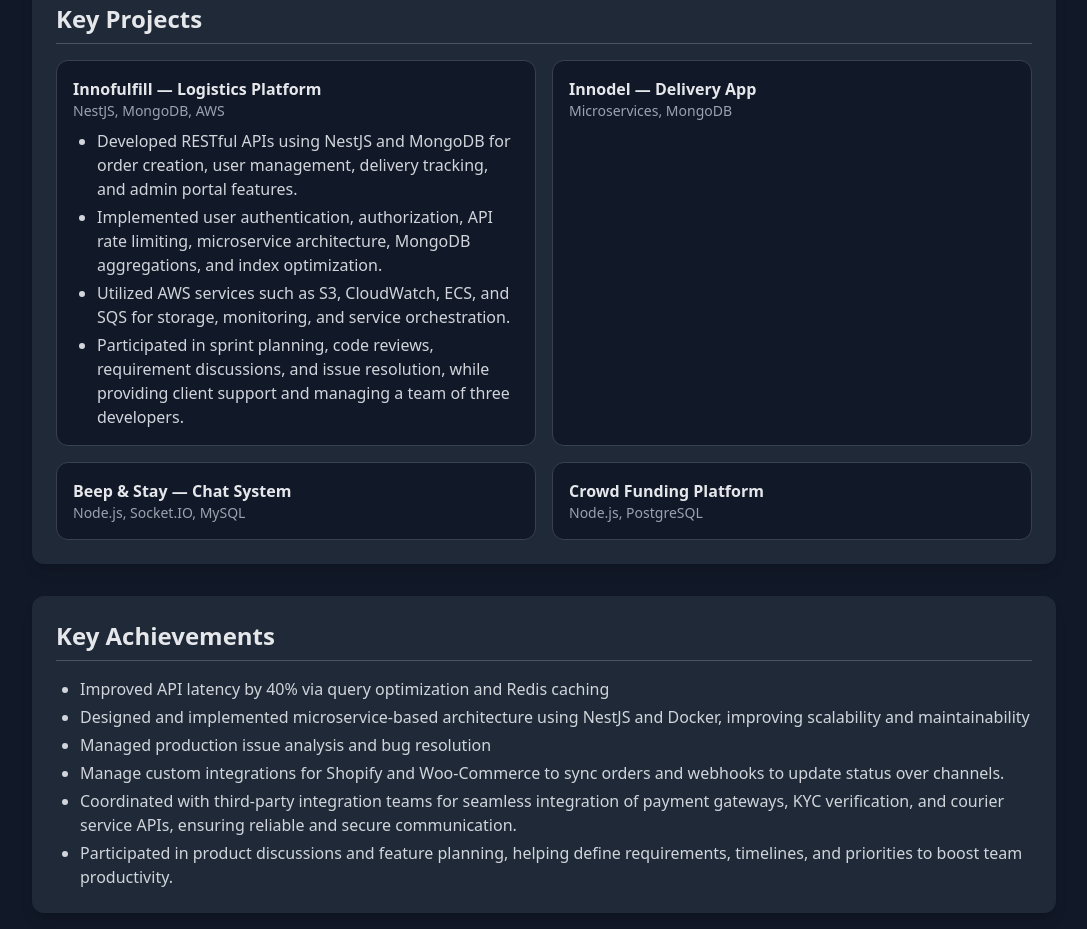
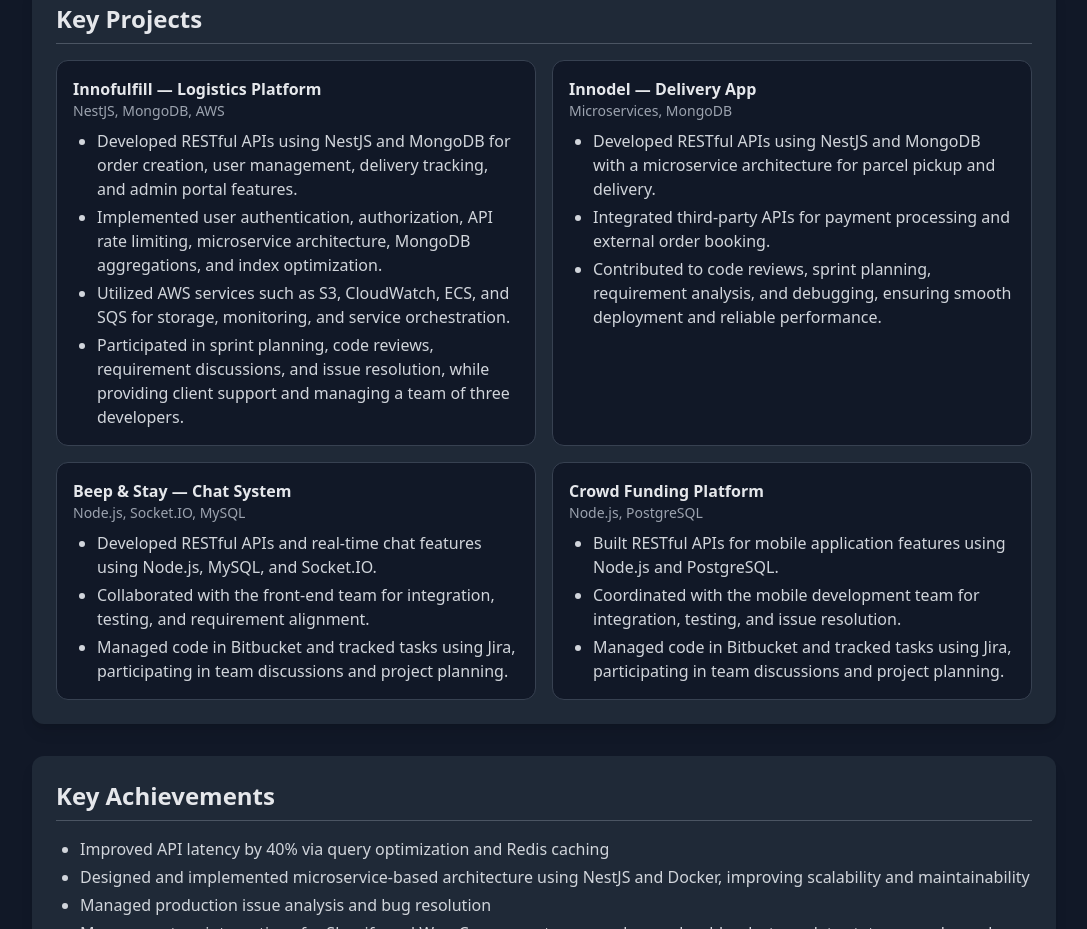
Before and after one commit to AshishBagiya/my_portfolio, a plain HTML site: page index.html in a window 1280 px wide. Shown: the part 977-1906 px from the top of the page, without its empty margins (96-1183 px from the left). Drawn offline with nearby package versions, Linux system fonts and the light colour scheme.

Commit message:
Update index.html

```diff
--- a/index.html
+++ b/index.html
@@ -83,14 +83,45 @@ resolution, while providing client support and managing a team of three develope
       <div class="p-4 bg-gray-900 rounded-xl border border-gray-700 hover:border-blue-500 transition">
         <h3 class="font-semibold">Innodel — Delivery App</h3>
         <p class="text-gray-400 text-sm">Microservices, MongoDB</p>
+        <ul class="list-disc ml-6 text-gray-300 mt-2 space-y-1">
+    <li>
+         Developed RESTful APIs using NestJS and MongoDB with a microservice architecture for
+parcel pickup and delivery.
+    </li>
+    <li>
+Integrated third-party APIs for payment processing and external order booking.
+
+    </li>
+    <li>
+Contributed to code reviews, sprint planning, requirement analysis, and debugging,
+ensuring smooth deployment and reliable performance.
+
+    </li>
+  </ul>
       </div>
       <div class="p-4 bg-gray-900 rounded-xl border border-gray-700 hover:border-blue-500 transition">
         <h3 class="font-semibold">Beep & Stay — Chat System</h3>
         <p class="text-gray-400 text-sm">Node.js, Socket.IO, MySQL</p>
+        <ul class="list-disc ml-6 text-gray-300 mt-2 space-y-1">
+    <li>Developed RESTful APIs and real-time chat features using Node.js, MySQL, and
+Socket.IO.
+</li>
+    <li>Collaborated with the front-end team for integration, testing, and requirement
+alignment.</li>
+    <li>Managed code in Bitbucket and tracked tasks using Jira, participating in team
+discussions and project planning.</li>
+  </ul>
       </div>
       <div class="p-4 bg-gray-900 rounded-xl border border-gray-700 hover:border-blue-500 transition">
         <h3 class="font-semibold">Crowd Funding Platform</h3>
         <p class="text-gray-400 text-sm">Node.js, PostgreSQL</p>
+        <ul class="list-disc ml-6 text-gray-300 mt-2 space-y-1">
+    <li>Built RESTful APIs for mobile application features using Node.js and PostgreSQL.</li>
+    <li>Coordinated with the mobile development team for integration, testing, and issue
+resolution.</li>
+    <li>Managed code in Bitbucket and tracked tasks using Jira, participating in team
+discussions and project planning.</li>
+  </ul>
       </div>
     </div>
   </section>
```
